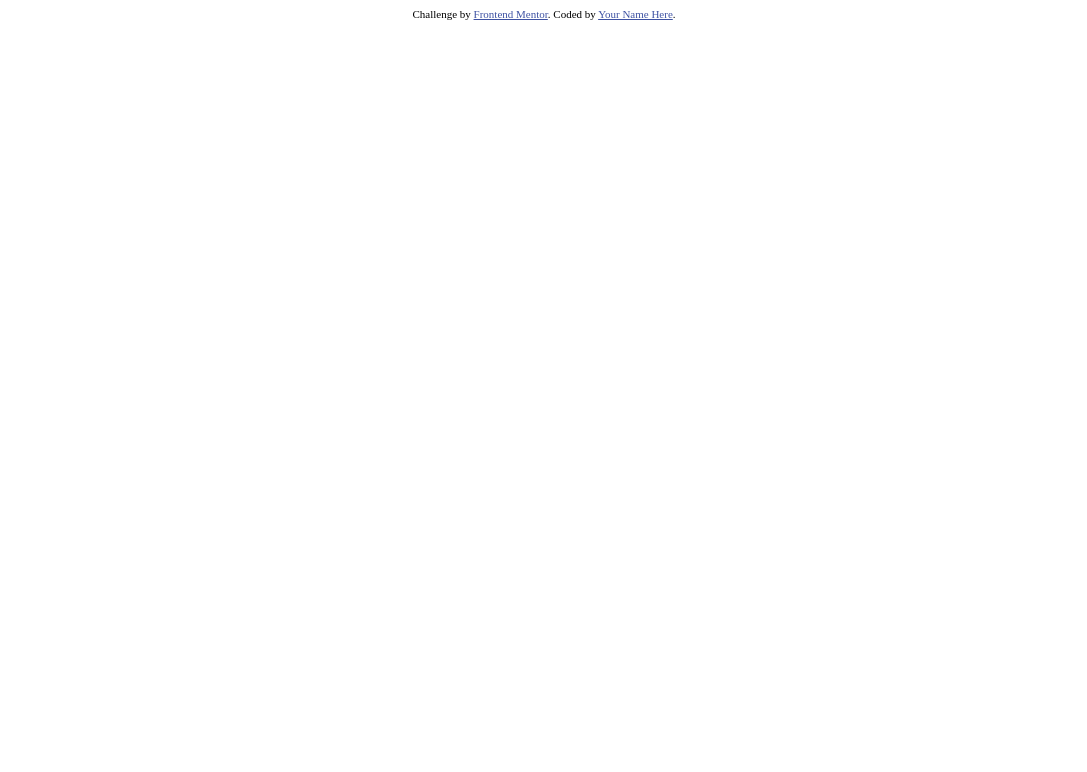
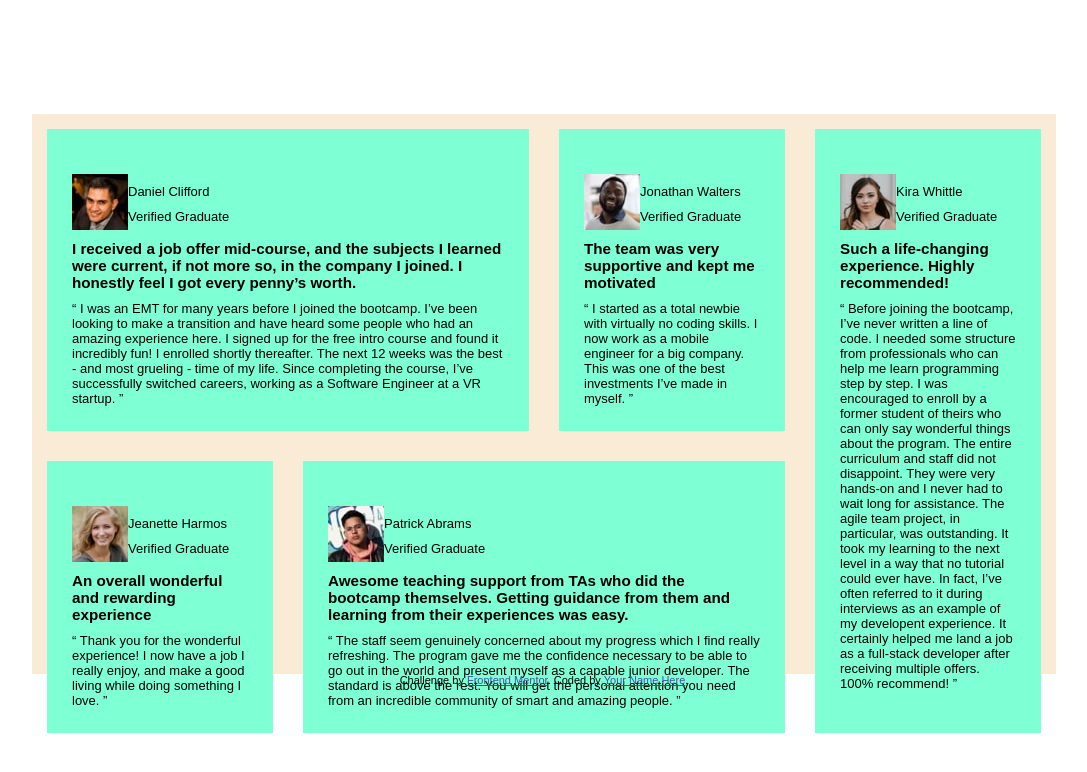
Before and after one commit to krishna-nayak/testimonials-grid-section-main, a plain HTML site: page index.html in a window 1280 px wide. Shown: the whole page, without its empty margins (96-1183 px from the left). Drawn offline with Linux system fonts and the light colour scheme.

Commit message:
grid-layout-added

```diff
--- a/index.html
+++ b/index.html
@@ -21,7 +21,95 @@
         </style>
     </head>
     <body>
-        <div class="container"></div>
+        <div class="container">
+            <div class="grid-container">
+                <div class="box1 design">
+                    <div class="user">
+                        <img src="images/image-daniel.jpg" alt="Daniel-img" />
+                        <div class="name">
+                            <p>Daniel Clifford</p>
+                            <p>Verified Graduate</p>
+                        </div>
+                    </div>
+                    <h3>
+                        I received a job offer mid-course, and the subjects I learned were current, if not more so, in the company I joined. I
+                        honestly feel I got every penny’s worth.
+                    </h3>
+                    <p>
+                        “ I was an EMT for many years before I joined the bootcamp. I’ve been looking to make a transition and have heard some people
+                        who had an amazing experience here. I signed up for the free intro course and found it incredibly fun! I enrolled shortly
+                        thereafter. The next 12 weeks was the best - and most grueling - time of my life. Since completing the course, I’ve
+                        successfully switched careers, working as a Software Engineer at a VR startup. ”
+                    </p>
+                </div>
+                <div class="box2 design">
+                    <div class="user">
+                        <img src="images/image-jonathan.jpg" alt="Daniel-img" />
+                        <div class="name">
+                            <p>Jonathan Walters</p>
+                            <p>Verified Graduate</p>
+                        </div>
+                    </div>
+                    <h3>The team was very supportive and kept me motivated</h3>
+                    <p>
+                        “ I started as a total newbie with virtually no coding skills. I now work as a mobile engineer for a big company. This was one
+                        of the best investments I’ve made in myself. ”
+                    </p>
+                </div>
+                <div class="box3 design">
+                    <div class="user">
+                        <img src="images/image-jeanette.jpg" alt="Daniel-img" />
+                        <div class="name">
+                            <p>Jeanette Harmos</p>
+                            <p>Verified Graduate</p>
+                        </div>
+                    </div>
+
+                    <h3>An overall wonderful and rewarding experience</h3>
+                    <p>
+                        “ Thank you for the wonderful experience! I now have a job I really enjoy, and make a good living while doing something I
+                        love. ”
+                    </p>
+                </div>
+
+                <div class="box4 design">
+                    <div class="user">
+                        <img src="images/image-patrick.jpg" alt="Daniel-img" />
+                        <div class="name">
+                            <p>Patrick Abrams</p>
+                            <p>Verified Graduate</p>
+                        </div>
+                    </div>
+                    <h3>
+                        Awesome teaching support from TAs who did the bootcamp themselves. Getting guidance from them and learning from their
+                        experiences was easy.
+                    </h3>
+                    <p>
+                        “ The staff seem genuinely concerned about my progress which I find really refreshing. The program gave me the confidence
+                        necessary to be able to go out in the world and present myself as a capable junior developer. The standard is above the rest.
+                        You will get the personal attention you need from an incredible community of smart and amazing people. ”
+                    </p>
+                </div>
+                <div class="box5 design">
+                    <div class="user">
+                        <img src="images/image-kira.jpg" alt="Daniel-img" />
+                        <div class="name">
+                            <p>Kira Whittle</p>
+                            <p>Verified Graduate</p>
+                        </div>
+                    </div>
+                    <h3>Such a life-changing experience. Highly recommended!</h3>
+                    <p>
+                        “ Before joining the bootcamp, I’ve never written a line of code. I needed some structure from professionals who can help me
+                        learn programming step by step. I was encouraged to enroll by a former student of theirs who can only say wonderful things
+                        about the program. The entire curriculum and staff did not disappoint. They were very hands-on and I never had to wait long
+                        for assistance. The agile team project, in particular, was outstanding. It took my learning to the next level in a way that no
+                        tutorial could ever have. In fact, I’ve often referred to it during interviews as an example of my developent experience. It
+                        certainly helped me land a job as a full-stack developer after receiving multiple offers. 100% recommend! ”
+                    </p>
+                </div>
+            </div>
+        </div>
         <div class="attribution">
             Challenge by
             <a href="https://www.frontendmentor.io?ref=challenge" target="_blank">Frontend Mentor</a>. Coded by <a href="#">Your Name Here</a>.
--- a/style.css
+++ b/style.css
@@ -0,0 +1,60 @@
+* {
+    padding: 0;
+    margin: 0;
+    box-sizing: border-box;
+}
+
+body {
+    min-height: 100vh;
+    font-family: sans-serif;
+    font-size: 13px;
+    font-weight: 500;
+    display: flex;
+    flex-direction: column;
+    justify-content: center;
+    align-items: center;
+}
+.container {
+    background-color: antiquewhite;
+    width: 80%;
+    height: 70vh;
+}
+
+.grid-container {
+    height: 100%;
+    display: grid;
+    grid-template-columns: repeat(12, 1fr);
+    grid-template-rows: repeat(2, 1fr);
+    /* grid-column-gap: 20px; */
+}
+
+.box1 {
+    grid-column: span 6;
+    background-color: aqua;
+}
+.box2 {
+    grid-column: span 3;
+}
+.box3 {
+    grid-column: span 3;
+    /* grid-row: span 2; */
+}
+.box4 {
+    grid-column: span 6;
+}
+.box5 {
+    grid-column: 10 / span 3;
+    grid-row: 1 / span 2;
+}
+.user {
+    display: flex;
+}
+.design {
+    margin: 15px;
+    padding: 25px;
+    background-color: aquamarine;
+}
+
+.design * {
+    padding-top: 10px;
+}
```
